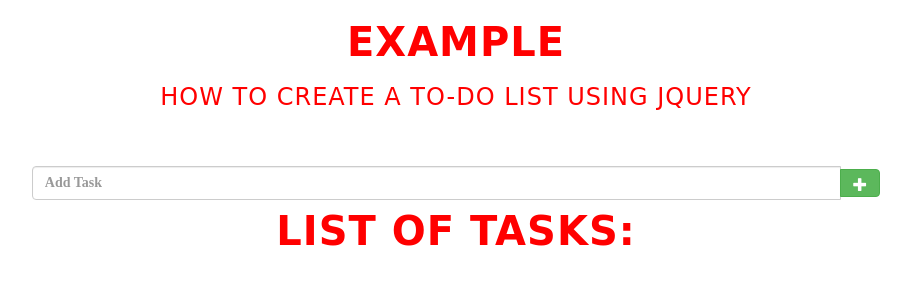
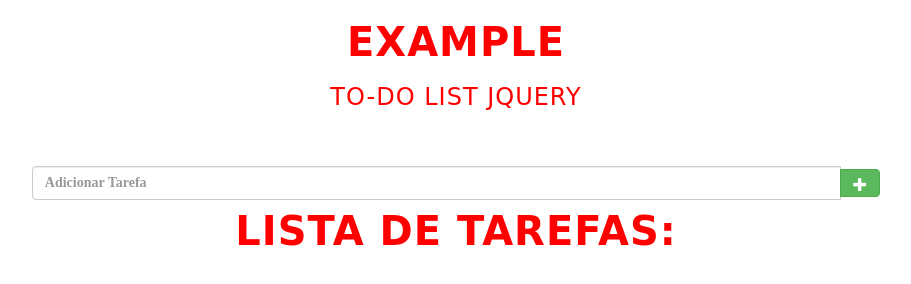
Before and after one commit to wendeldh7/Jquery_to_do_list, a plain HTML site: page index.html in a window 1280 px wide. Shown: the whole page, without its empty margins (184-1095 px from the left). Drawn offline with nearby package versions, Linux system fonts and the light colour scheme.

Commit message:
Primeiro commit

```diff
--- a/index.html
+++ b/index.html
@@ -1,8 +1,8 @@
 <! DOCTYPE html>
-<html lang = "en">
+<html lang = "pt-br">
 <head>
     <meta charset = "utf-8" />
-    <title> How to Create a TO-DO list using jQuery  </title>
+    <title> TO-DO list jQuery  </title>
     <link rel = "stylesheet"
         href =
 "https://maxcdn.bootstrapcdn.com/bootstrap/3.4.1/css/bootstrap.min.css">
@@ -78,7 +78,7 @@
 </head>
 <body>
   <h2> Example </h2>
-  <h3> How to Create a TO-DO list using jQuery </h3>
+  <h3> TO-DO list jQuery </h3>
 <br />
 <br />
     <center>
@@ -89,7 +89,7 @@
                     <div class = "input-group">
                         <input type = "text"
                             class = "form-control"
-                            placeholder = "Add Task"
+                            placeholder = "Adicionar Tarefa"
                             id = "text">
                         <div class = "input-group-btn">
                         <button class = "btn btn-success">
@@ -103,7 +103,7 @@
             </div>
         </div>
         <br>
-        <h2 class = "text text-success"> List of Tasks: </h2>
+        <h2 class = "text text-success"> Lista De Tarefas: </h2>
         <br>
         <div class = "container">
         </div>
```
